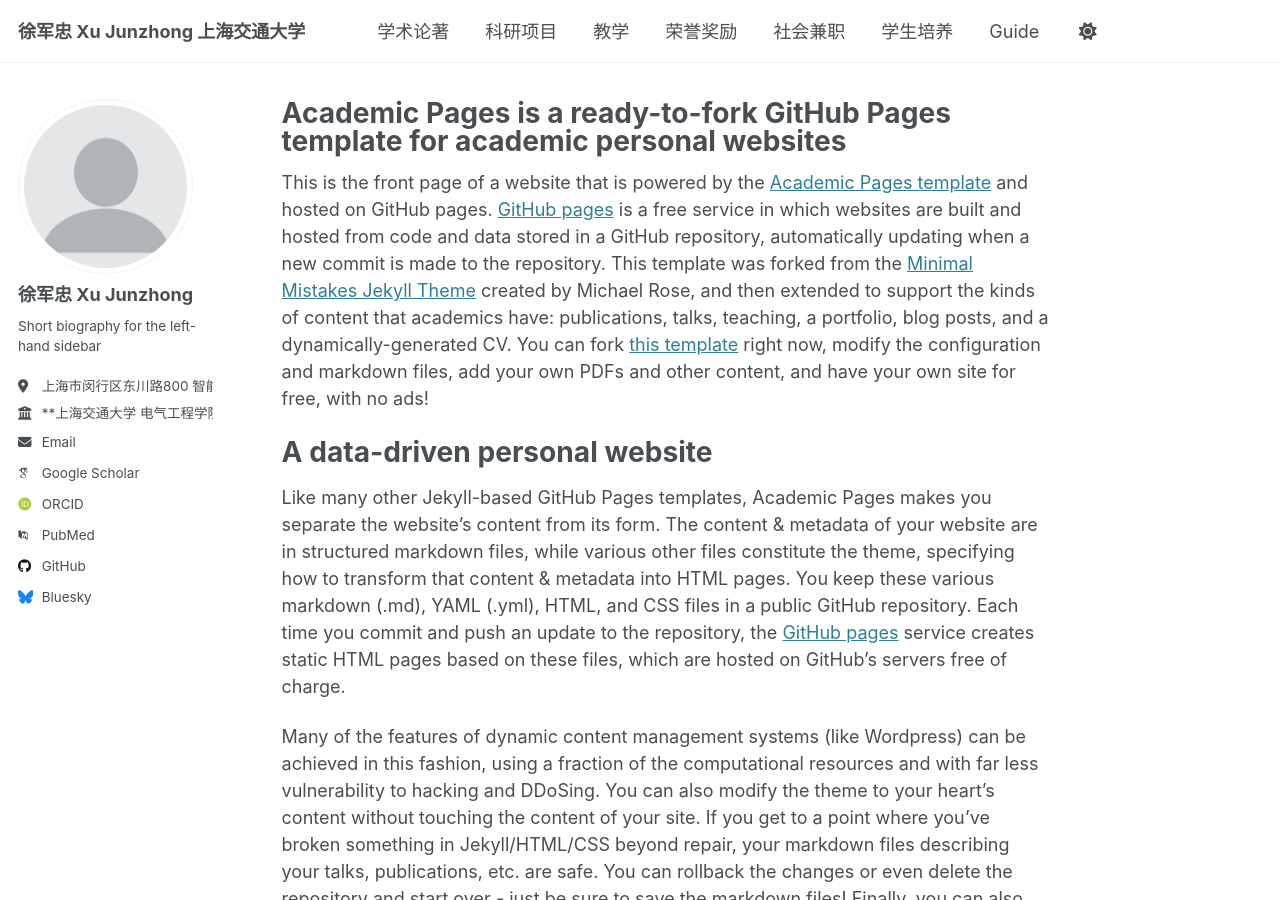
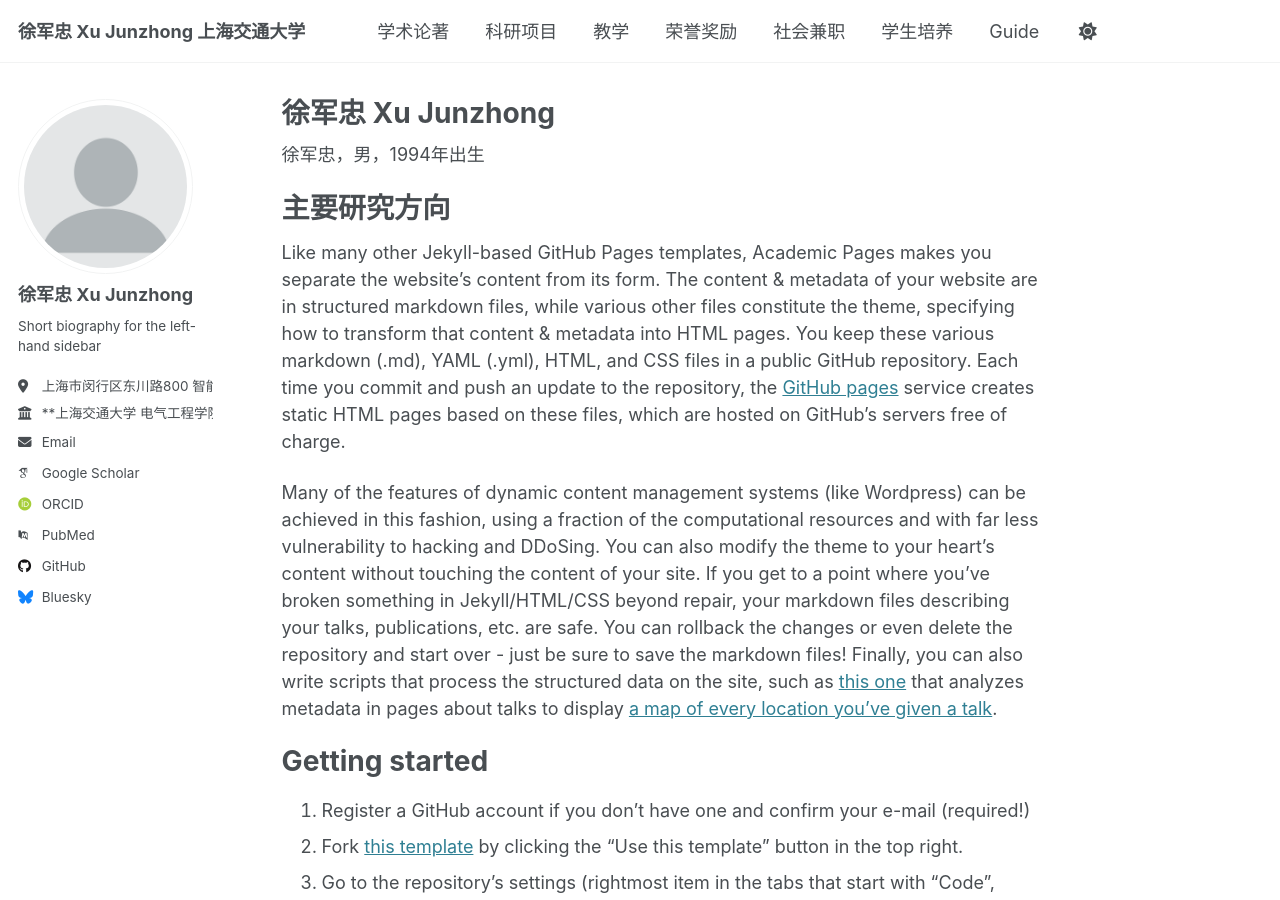
Before and after one commit to junzhongxu/junzhongxu.github.io, a Jekyll site: the page built from _pages/about.md, in a window 1280 px wide and 900 px high. Built offline with Jekyll 4.4.1, drawn with Linux system fonts in a browser that asks for light colours; some web fonts are replaced.

Commit message:
Update about.md

```diff
--- a/_pages/about.md
+++ b/_pages/about.md
@@ -1,15 +1,15 @@
 ---
 permalink: /
-title: "Academic Pages is a ready-to-fork GitHub Pages template for academic personal websites"
+title: "徐军忠 Xu Junzhong"
 author_profile: true
 redirect_from:
   - /about/
   - /about.html
 ---
 
-This is the front page of a website that is powered by the [Academic Pages template](https://github.com/academicpages/academicpages.github.io) and hosted on GitHub pages. [GitHub pages](https://pages.github.com) is a free service in which websites are built and hosted from code and data stored in a GitHub repository, automatically updating when a new commit is made to the repository. This template was forked from the [Minimal Mistakes Jekyll Theme](https://mmistakes.github.io/minimal-mistakes/) created by Michael Rose, and then extended to support the kinds of content that academics have: publications, talks, teaching, a portfolio, blog posts, and a dynamically-generated CV. You can fork [this template](https://github.com/academicpages/academicpages.github.io) right now, modify the configuration and markdown files, add your own PDFs and other content, and have your own site for free, with no ads!
+徐军忠，男，1994年出生
 
-A data-driven personal website
+主要研究方向
 ======
 Like many other Jekyll-based GitHub Pages templates, Academic Pages makes you separate the website's content from its form. The content & metadata of your website are in structured markdown files, while various other files constitute the theme, specifying how to transform that content & metadata into HTML pages. You keep these various markdown (.md), YAML (.yml), HTML, and CSS files in a public GitHub repository. Each time you commit and push an update to the repository, the [GitHub pages](https://pages.github.com/) service creates static HTML pages based on these files, which are hosted on GitHub's servers free of charge.
 
```
